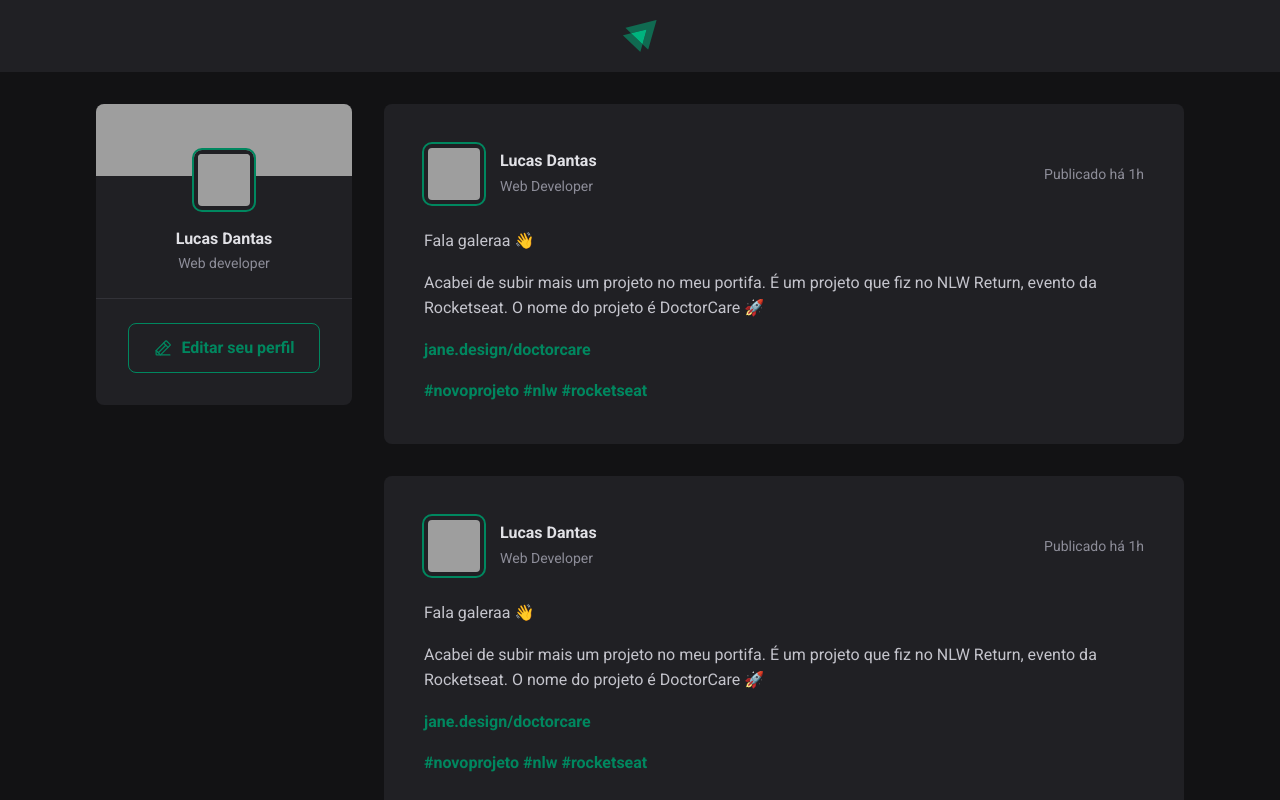
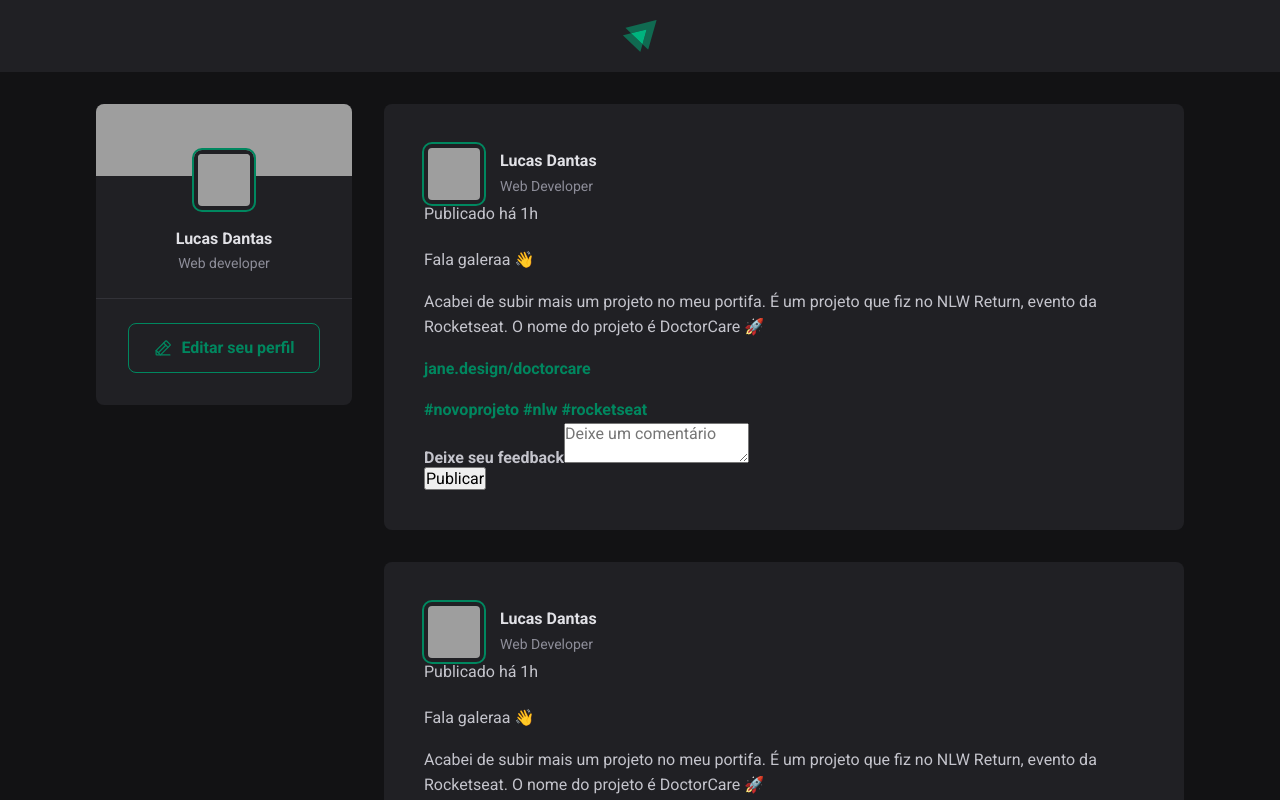
Before and after one commit to lucasmbrute2/blog, a React (Vite) app: page / in a window 1280 px wide. Shown: the top 800 px of the page. Built offline with nearby package versions, Linux system fonts and the light colour scheme; grey boxes are pictures that could not be loaded.

Commit message:
feat: Post component

```diff
--- a/src/components/Post.jsx
+++ b/src/components/Post.jsx
@@ -2,8 +2,7 @@ import styles from "./Post.module.css";
 
 export function Post() {
     return (
-        <div className={styles.post}>
-            <article>
+        <article className={styles.post}>
             <header>
                 <div className={styles.author}>
                     <img
@@ -31,8 +30,8 @@ export function Post() {
 
                     <p>
                         Acabei de subir mais um projeto no meu portifa. É um
-                            projeto que fiz no NLW Return, evento da Rocketseat.
-                            O nome do projeto é DoctorCare 🚀
+                        projeto que fiz no NLW Return, evento da Rocketseat. O
+                        nome do projeto é DoctorCare 🚀
                     </p>
 
                     <p>
@@ -41,13 +40,21 @@ export function Post() {
 
                     <p>
                         <a href="#">
-                                <a href="#">#novoprojeto</a>{" "}
-                                <a href="#">#nlw</a> <a href="#">#rocketseat</a>
+                            <a href="#">#novoprojeto</a> <a href="#">#nlw</a>{" "}
+                            <a href="#">#rocketseat</a>
                         </a>
                     </p>
                 </p>
             </div>
+
+            <form className={styles.commentForm}>
+                <strong>Deixe seu feedback</strong>
+                <textarea placeholder="Deixe um comentário " />
+
+                <footer>
+                    <button type="submit">Publicar</button>
+                </footer>
+            </form>
         </article>
-        </div>
     );
 }
```
Lines whose indentation alone changed are shown as unchanged.
